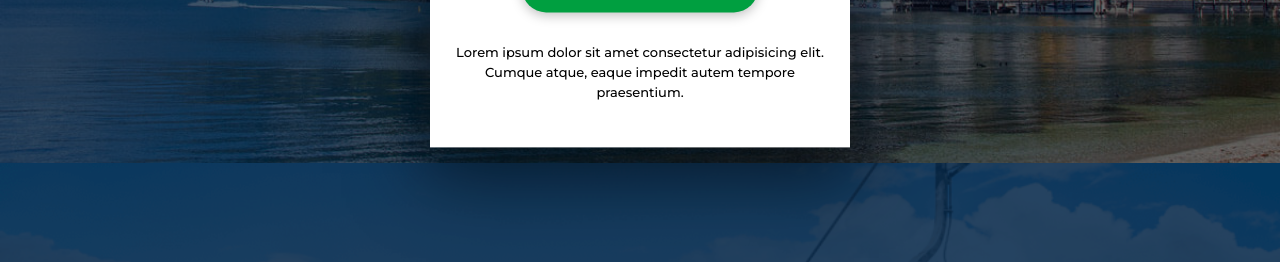
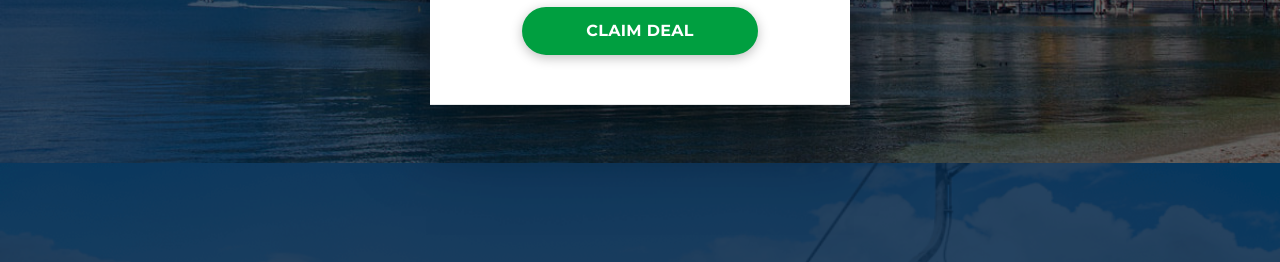
Before and after one commit to NobonitaSaha/agency2hub-popup, a plain HTML site: page index.html in a window 1280 px wide. Shown: the part 537-799 px from the top of the page. Drawn offline with nearby package versions, Linux system fonts and the light colour scheme.

Commit message:
fifth commit

```diff
--- a/index.html
+++ b/index.html
@@ -73,10 +73,6 @@
 							<button onclick="acceptCookies()" class="cookie-accept">Claim deal</button>
 						</a>
 					</div>
-				</div>
-
-				<div class="cookie-score-rate">
-					<p>Lorem ipsum dolor sit amet consectetur adipisicing elit. Cumque atque, eaque impedit autem tempore praesentium.</p>
 				</div>
 			</div>
 		</div>
@@ -272,16 +268,6 @@
 		.cookie-double-btn button:hover {
 			opacity: .9;
 		}
-
-        .cookie-score-rate > p{
-            font-family: "Montserrat", sans-serif;
-            font-size: 13px;
-            line-height: 20px;
-            color: #000000;
-            padding: 10px 25px;
-            font-weight: 500;
-            margin-bottom: 5px;
-        }
 
 		.cookie-overlay {
 			position: fixed;
```
